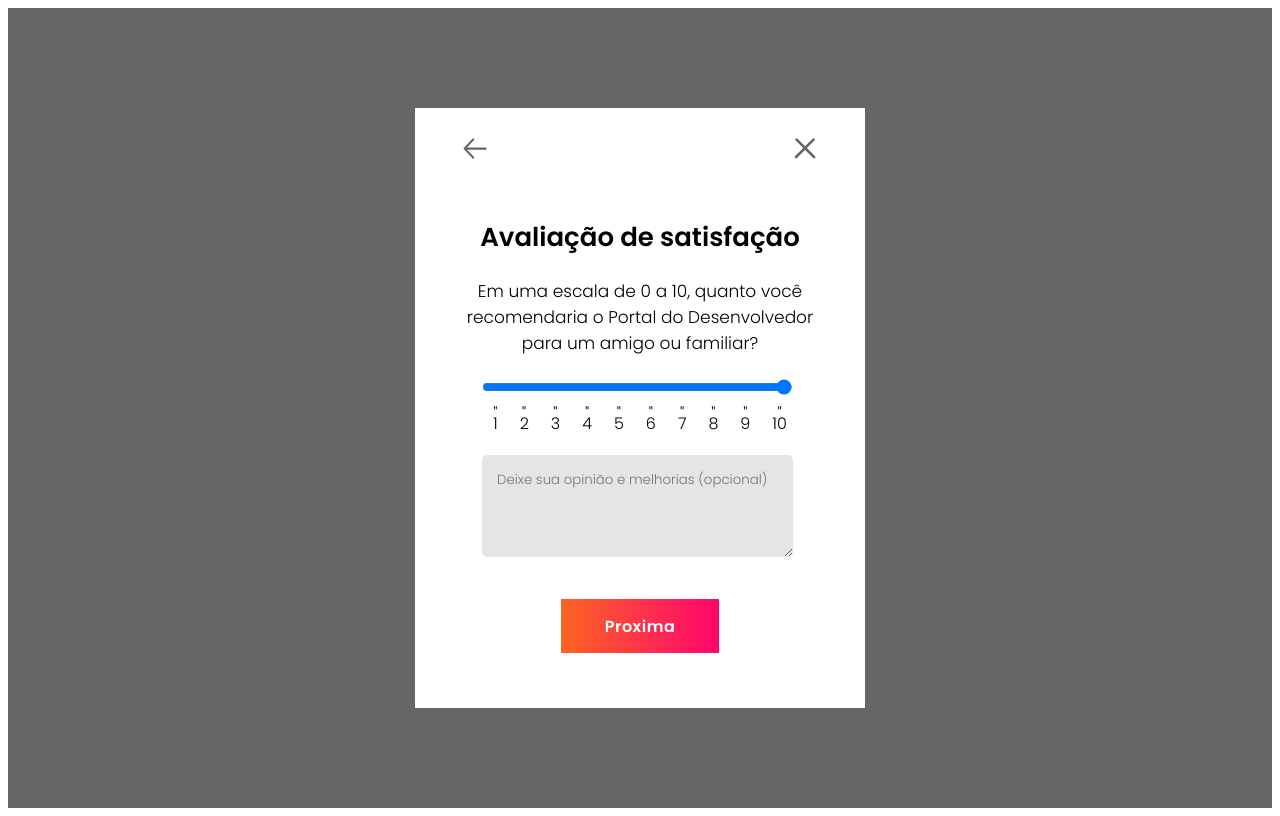
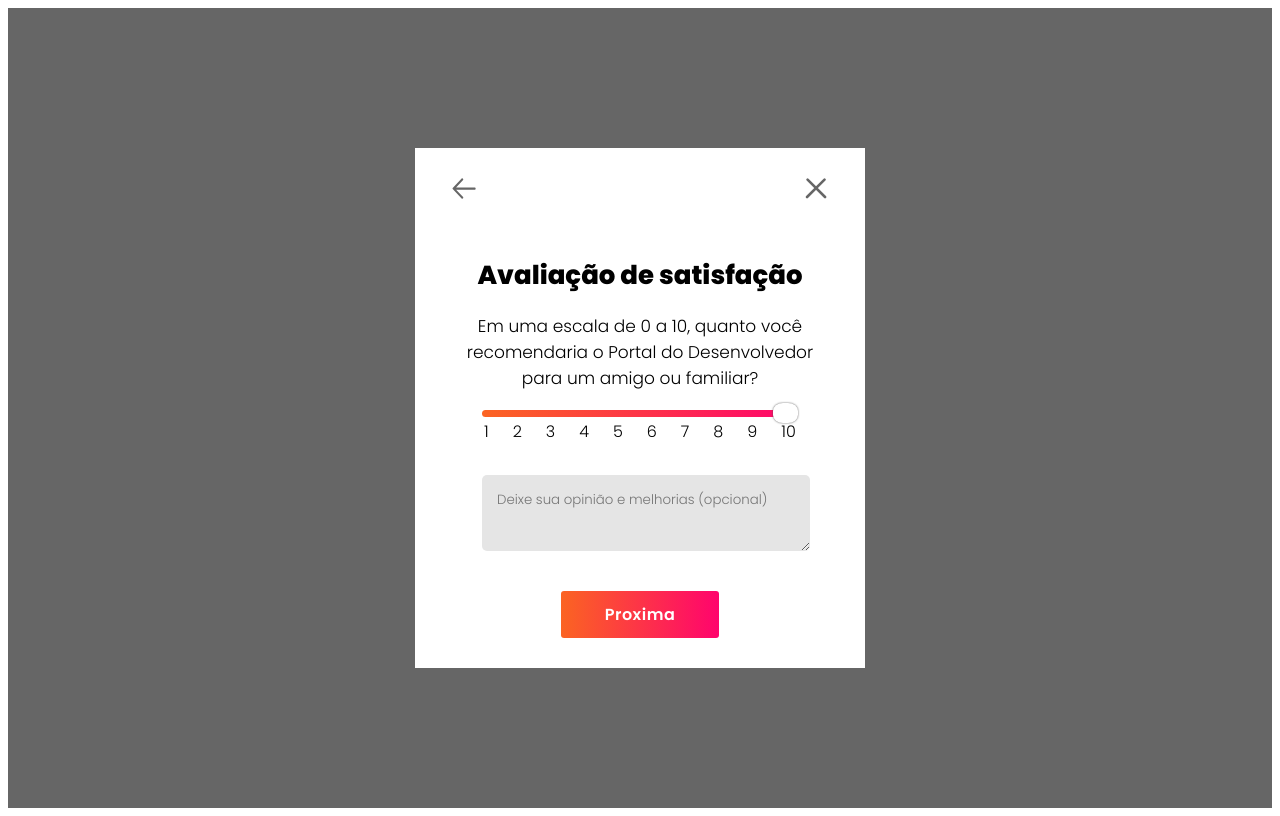
Before and after one commit to gustavox-dev/NPS-Front-end, a React (Vite) app: page / in a window 1280 px wide. Built offline with nearby package versions, Linux system fonts and the light colour scheme.

Commit message:
:sparkles: Criando modal com informações do formulário de avaliação

```diff
--- a/index.html
+++ b/index.html
@@ -8,10 +8,10 @@
     <link rel="preconnect" href="https://fonts.googleapis.com" />
     <link rel="preconnect" href="https://fonts.gstatic.com" crossorigin />
     <link
-      href="https://fonts.googleapis.com/css2?family=Poppins:wght@300;600&display=swap"
+      href="https://fonts.googleapis.com/css2?family=Poppins:wght@300;600;800&display=swap"
       rel="stylesheet"
     />
-    <link rel="stylesheet" href="global.css">
+    <link rel="stylesheet" href="global.css" />
   </head>
   <body>
     <div id="root"></div>
--- a/src/pages/Avaliation/index.jsx
+++ b/src/pages/Avaliation/index.jsx
@@ -1,8 +1,19 @@
 import { Buttons, Container, Content, ContentAvaliation } from "./style";
-import Arrow from '../../assets/arrow.svg'
-import Close from '../../assets/close.svg'
+import Arrow from "../../assets/arrow.svg";
+import Close from "../../assets/close.svg";
 
 export function Avaliation() {
+  const handleInputChange = (e) => {
+    let target = e.target;
+    if (e.target.type !== "range") {
+      target = document.getElementById("range");
+    }
+    const min = target.min;
+    const max = target.max;
+    const val = target.value;
+    // console.log(target)
+    target.style.backgroundSize = ((val - min) * 100) / (max - min) + "% 100%";
+  };
   return (
     <Container>
       <Content>
@@ -17,19 +28,30 @@ export function Avaliation() {
             Desenvolvedor para um amigo ou familiar?
           </p>
 
-          <input type="range" min="1" max="10" />
-          <ul>
-            <li><span>1</span></li>
-            <li>2</li>
-            <li>3</li>
-            <li>4</li>
-            <li>5</li>
-            <li>6</li>
-            <li>7</li>
-            <li>8</li>
-            <li>9</li>
-            <li>10</li>
-          </ul>
+          <input
+            // value="6"
+            // value="5"
+            type="range"
+            min="1"
+            max="10"
+            id="range"
+            name="nota"
+            list="tickmarks"
+            onInput={(e) => handleInputChange(e)}
+          />
+
+          <datalist id="tickmarks">
+            <option value="1">1</option>
+            <option value="2">2</option>
+            <option value="3">3</option>
+            <option value="4">4</option>
+            <option value="5">5</option>
+            <option value="6">6</option>
+            <option value="7">7</option>
+            <option value="8">8</option>
+            <option value="9">9</option>
+            <option value="10">10</option>
+          </datalist>
 
           <textarea
             name=""
--- a/src/pages/Avaliation/style.js
+++ b/src/pages/Avaliation/style.js
@@ -1,10 +1,11 @@
 import styled from "styled-components";
-import { fonts } from "../../utils/fonts"
-import { colors } from "../../utils/colors"
+import { fonts } from "../../utils/fonts";
+import { colors } from "../../utils/colors";
 
 export const Container = styled.div`
   margin: 0;
   padding: 0;
+
   height: 100vh;
   width: 100%;
   position: relative;
@@ -14,13 +15,12 @@ export const Container = styled.div`
   > p {
     font-weight: ${fonts.sm_weight};
   }
-
 `;
 
 export const Buttons = styled.div`
   margin-top: 30px;
 
-    width: 80%;
+  width: 85%;
 
   display: flex;
   justify-content: space-between;
@@ -35,7 +35,7 @@ export const Buttons = styled.div`
 export const Content = styled.div`
   width: 450px;
   background-color: white;
-    height: 75vh;
+  height: 65vh;
   /* padding: 0 30px 0 30px; */
 
   position: absolute;
@@ -52,9 +52,11 @@ export const Content = styled.div`
 
   > h1 {
     margin-top: 120px;
+    font-weight: ${fonts.sm_weight};
   }
 
   .next-page {
+    border-radius: 3px;
     cursor: pointer;
     margin-top: 40px;
     border: none;
@@ -93,49 +95,79 @@ export const ContentAvaliation = styled.div`
 
   > input {
     margin-left: 5%;
-        width: 88%;
-
-
+    width: 90%;
+    background: ${colors.bg_textarea};
   }
 
-    > input[type="range"] {
-        border: 1px solid red;
-        background-color: red;
+  input {
+    background-color: ${colors.bg_textarea};
   }
 
+  input[type="range"] {
+    -webkit-appearance: none;
+    /* margin-right: 15px; */
+    /* width: 200px; */
+    height: 7px;
+    background: rgba(255, 255, 255, 0.6);
+    border-radius: 5px;
+    background: ${colors.bg_color};
+    /* background-size: 70% 100%; */
+    background-repeat: no-repeat;
+  }
+
+  /* Input Thumb */
+  input[type="range"]::-webkit-slider-thumb {
+    -webkit-appearance: none;
+    height: 20px;
+    margin-top: -15px;
+    width: 25px;
+    border-radius: 40%;
+    background: #fff;
+    cursor: ew-resize;
+    box-shadow: 0 0 2px 0 #555;
+  }
+
+  input[type="range"]::-moz-range-thumb {
+    -webkit-appearance: none;
+    /* height: 20px; */
+    /* width: 20px; */
+    border-radius: 50%;
+    background: #fff;
+    cursor: ew-resize;
+    box-shadow: 0 0 2px 0 #555;
+    /* transition: background .3s ease-in-out; */
+  }
+
+  input[type="range"]::-ms-thumb {
+    -webkit-appearance: none;
+    height: 20px;
+    width: 25px;
+    border-radius: 50%;
+    /* background: #ff4500; */
+    cursor: ew-resize;
+    box-shadow: 0 0 2px 0 #555;
+    /* transition: background .3s ease-in-out; */
+  }
+  datalist {
+    margin-left: 5%;
+    width: 90%;
+    display: flex;
+    justify-content: space-between;
+  }
   > textarea {
+    margin-top: 30px;
     border: none;
     border-radius: 5px;
     background-color: ${colors.bg_textarea};
     font-family: ${fonts.ff_popins};
     padding: 15px;
-        width: 80%;
+    width: 85%;
     height: 20%;
     margin-left: 5%;
     outline: none;
   }
 
-    > ul {
-        margin-top: 0;
-        margin-left: 15px;
-        padding: 0;
-        width: 90%;
-        list-style: none;
-        display: flex;
-        justify-content: space-around;
-
-        > li {
-
-            margin-left: 5px;
-            display: flex;
-            flex-direction: column;
-
-            ::before {
-                content: '"';
-                margin: 0;
-                padding: 0;
-                height: 10px;
-            }
-        }
+  .next-page {
+    border: 1px solid black;
   }
 `;
--- a/src/utils/fonts.js
+++ b/src/utils/fonts.js
@@ -4,4 +4,5 @@ export const fonts = {
 
     sm_weight: 300,
     md_weight: 600,
+    lg_weight: 800,
 }
```
Lines whose indentation alone changed are shown as unchanged.
